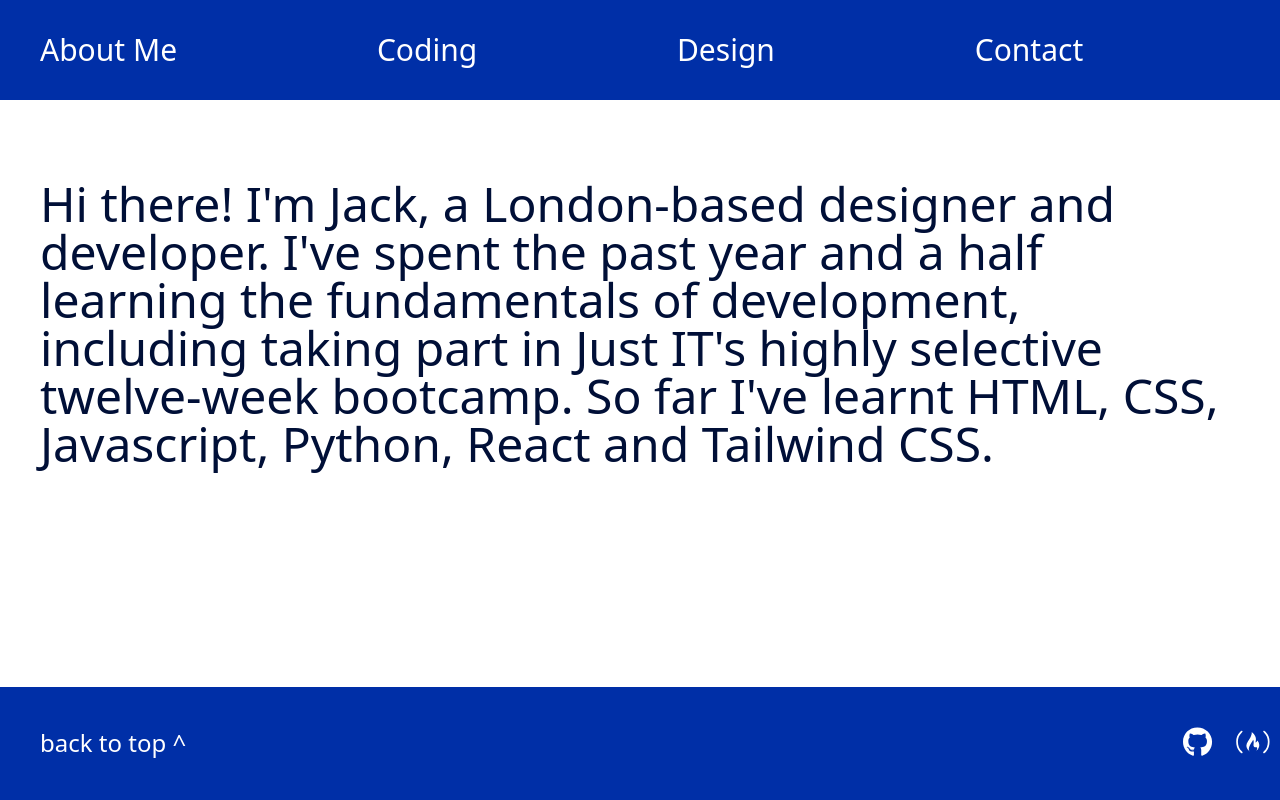
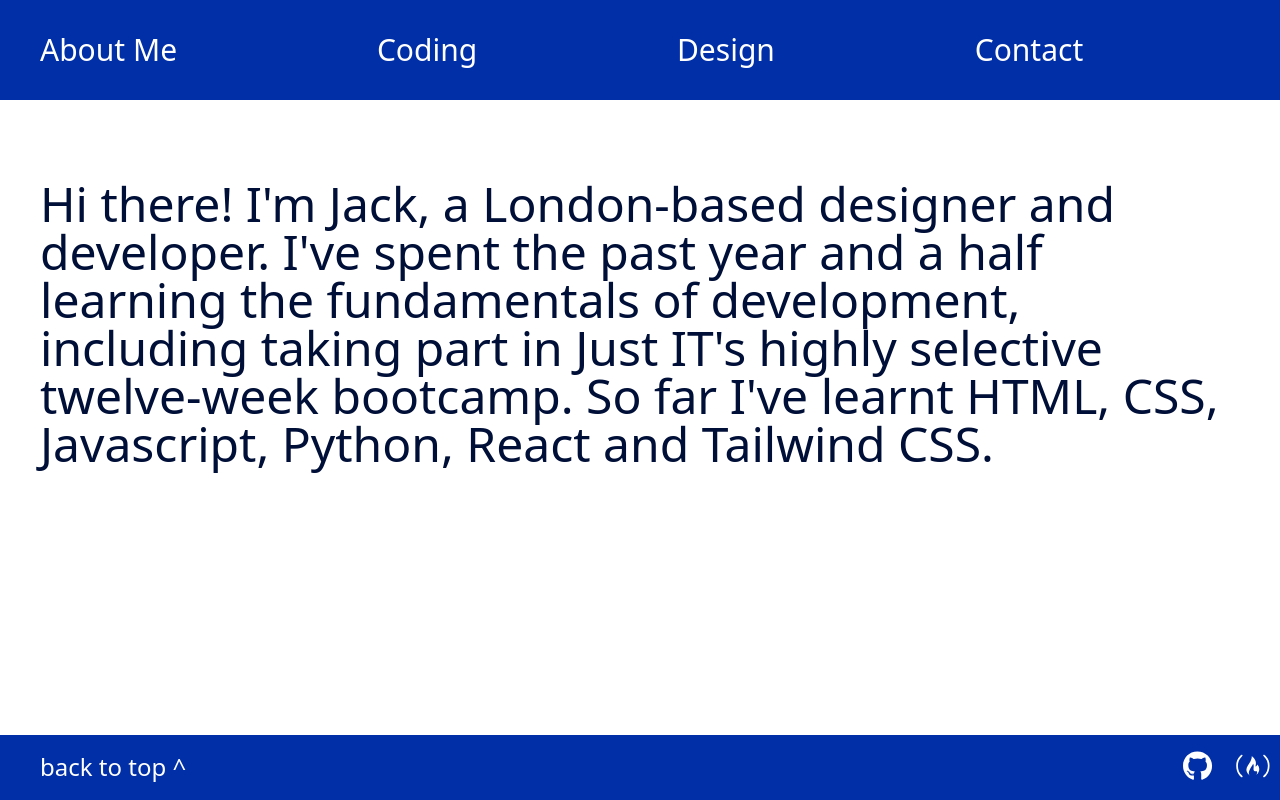
Before and after one commit to jackkershaw/portfolio, a React (Vite) app: page / in a window 1280 px wide. Built offline with nearby package versions, Linux system fonts and the light colour scheme.

Commit message:
edit footer layout

```diff
--- a/src/footer.jsx
+++ b/src/footer.jsx
@@ -12,8 +12,8 @@ function Footer() {
 
   return (
     <>
-      <footer className="fixed bottom-0 w-full bg-ykb-500 py-4 text-2xl text-white">
-        <navbar className="container flex flex-col items-center justify-between sm:mx-5 sm:flex-row lg:mx-10 ">
+      <footer className="fixed bottom-0 w-full bg-ykb-500 py-4 text-2xl text-white sm:max-h-20">
+        <navbar className="container flex flex-col items-center justify-between sm:mx-5 sm:flex-row lg:mx-10">
           <h2
             onClick={scrollToTop}
             className="cursor-pointer hover:text-ykb-50 active:text-ykb-500"
@@ -21,7 +21,7 @@ function Footer() {
             {" "}
             back to top ^
           </h2>
-          <div className="flex space-x-6 py-6">
+          <div className="flex space-x-6 pt-4 sm:pt-0">
             <a href="https://github.com/jones58" target="_blank">
               <FontAwesomeIcon
                 icon={faGithub}
```
